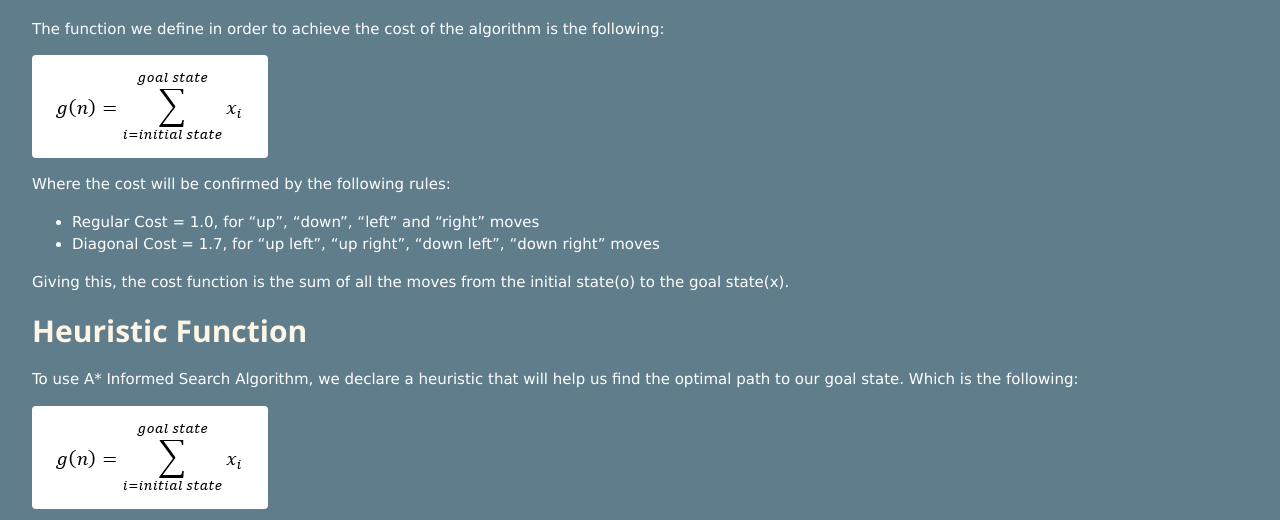
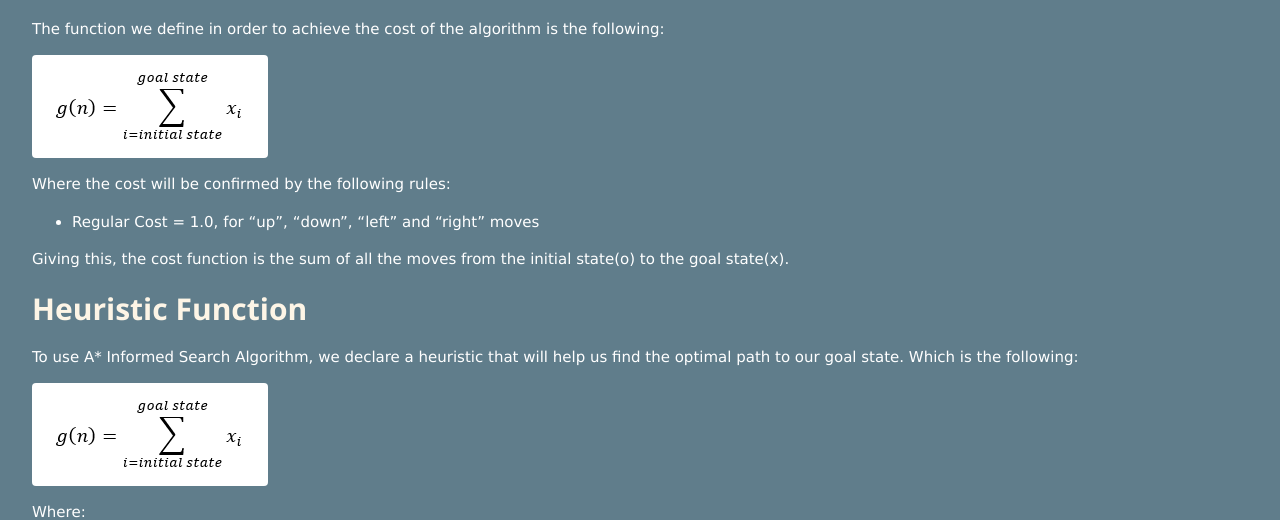
Before and after one commit to Eric106/Intelligent_Systems, a Flask app: page / in a window 1280 px wide. Shown: the part 1297-1817 px from the top of the page. Run offline with Flask 2, Linux system fonts and the light colour scheme.

Commit message:
02/10/2020 11:45:47

```diff
--- a/Maze_runner/templates/index.html
+++ b/Maze_runner/templates/index.html
@@ -73,7 +73,6 @@
     </p>
     <ul>
         <li>Regular Cost = 1.0, for “up”, “down”, “left” and “right” moves</li>
-        <li>Diagonal Cost = 1.7, for “up left”, “up right”, “down left”, “down right” moves</li>
     </ul>
 
     <p>
```
